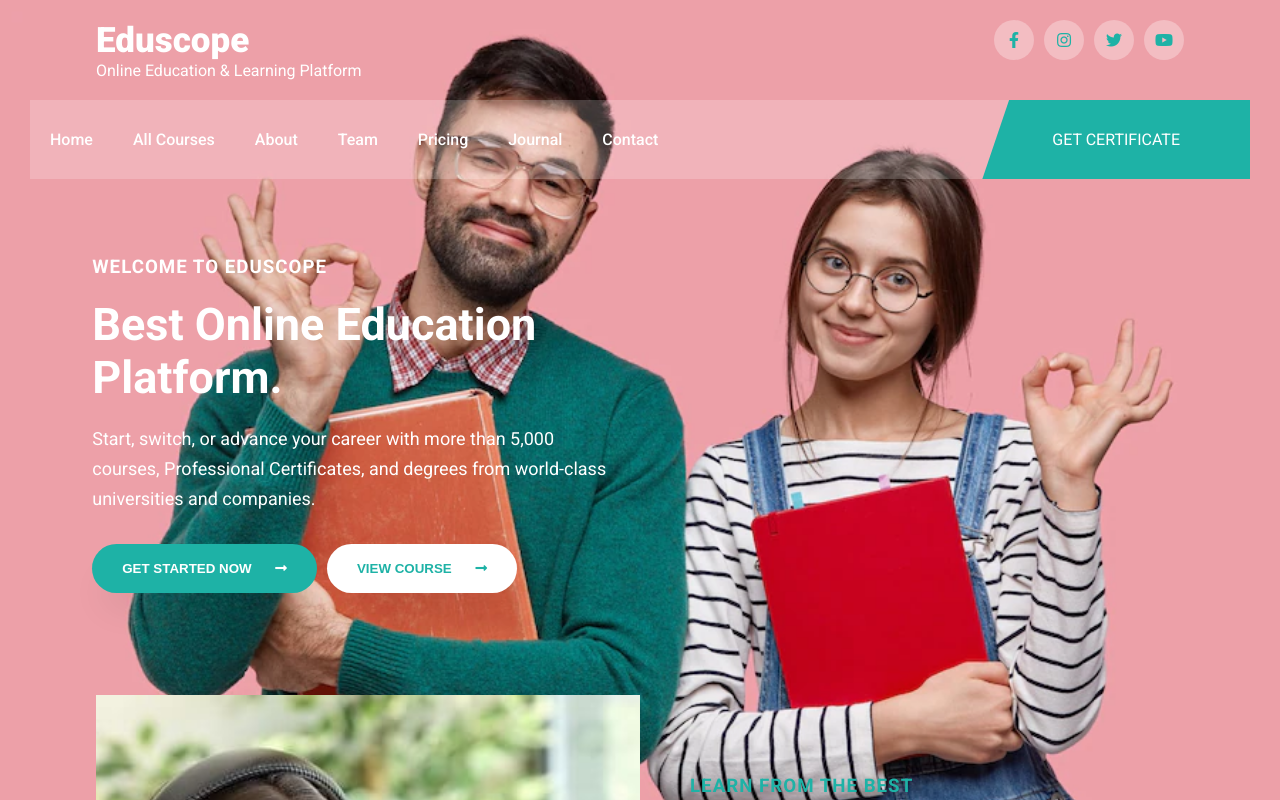
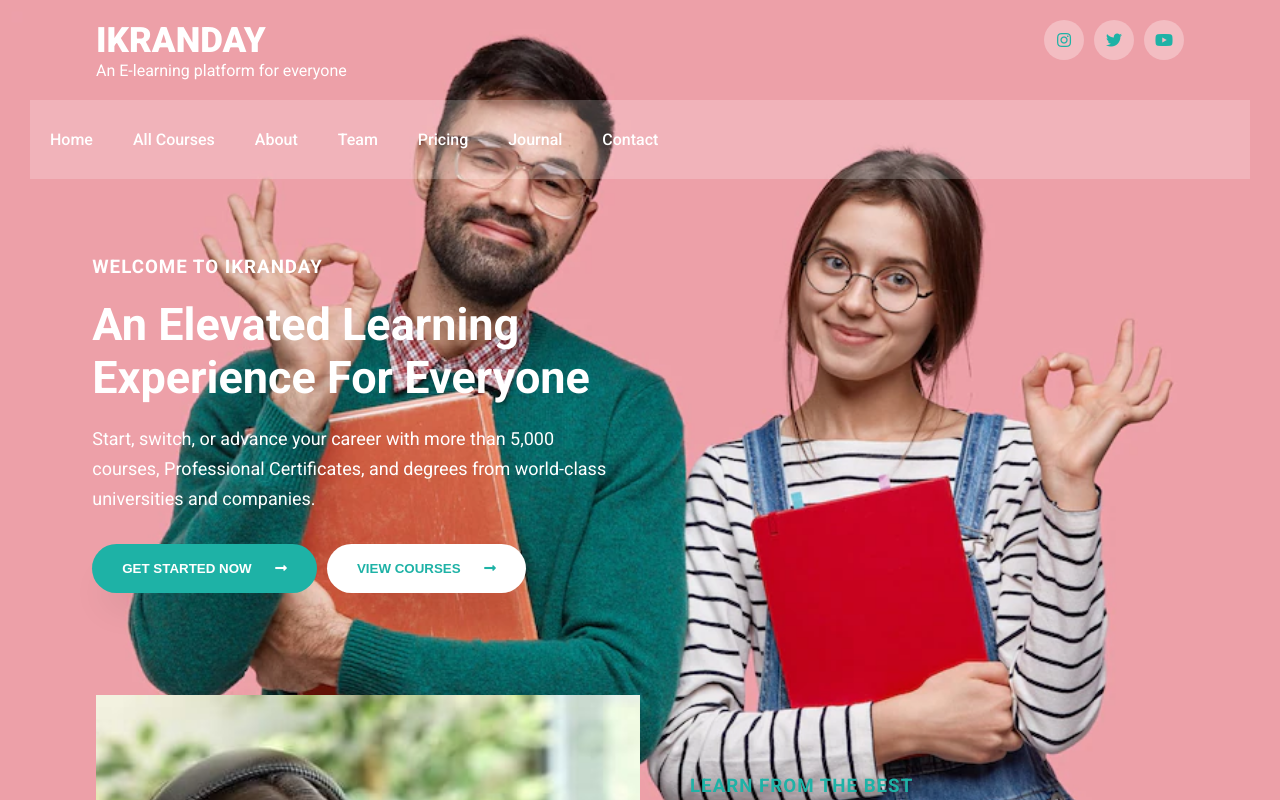
Before and after one commit to sangaryousmane/alx-lms-portfolio, a React (Create React App) app in the folder Educational-Website-Frontend-React-main/: page / in a window 1280 px wide. Shown: the top 800 px of the page. Built offline with nearby package versions, Linux system fonts and the light colour scheme.

Commit message:
Add routing to the navigation bar

```diff
--- a/Educational-Website-Frontend-React-main/src/components/common/header/Head.jsx
+++ b/Educational-Website-Frontend-React-main/src/components/common/header/Head.jsx
@@ -6,12 +6,11 @@ const Head = () => {
       <section className='head'>
         <div className='container flexSB'>
           <div className='logo'>
-            <h1>Eduscope</h1>
-            <span>Online Education & Learning Platform</span>
+            <h1>IKRANDAY</h1>
+            <span>An E-learning platform for everyone</span>
           </div>
 
           <div className='social'>
-            <i className='fab fa-facebook-f icon'></i>
             <i className='fab fa-instagram icon'></i>
             <i className='fab fa-twitter icon'></i>
             <i className='fab fa-youtube icon'></i>
--- a/Educational-Website-Frontend-React-main/src/components/common/header/Header.jsx
+++ b/Educational-Website-Frontend-React-main/src/components/common/header/Header.jsx
@@ -34,9 +34,6 @@ const Header = () => {
               <Link to='/contact'>Contact</Link>
             </li>
           </ul>
-          <div className='start'>
-            <div className='button'>GET CERTIFICATE</div>
-          </div>
           <button className='toggle' onClick={() => setClick(!click)}>
             {click ? <i className='fa fa-times'> </i> : <i className='fa fa-bars'></i>}
           </button>
--- a/Educational-Website-Frontend-React-main/src/components/home/hero/Hero.jsx
+++ b/Educational-Website-Frontend-React-main/src/components/home/hero/Hero.jsx
@@ -9,8 +9,8 @@ const Hero = () => {
         <div className="container">
           <div className="row">
             <Heading
-              subtitle="WELCOME TO Eduscope"
-              title="Best Online Education Platform."
+              subtitle="WELCOME TO IKRANDAY"
+              title="An Elevated Learning Experience for everyone"
             />
             <p>
               Start, switch, or advance your career with more than 5,000
@@ -22,7 +22,7 @@ const Hero = () => {
                 GET STARTED NOW <i className="fa fa-long-arrow-alt-right"></i>
               </button>
               <button>
-                VIEW COURSE <i className="fa fa-long-arrow-alt-right"></i>
+                VIEW COURSES <i className="fa fa-long-arrow-alt-right"></i>
               </button>
             </div>
           </div>
```
